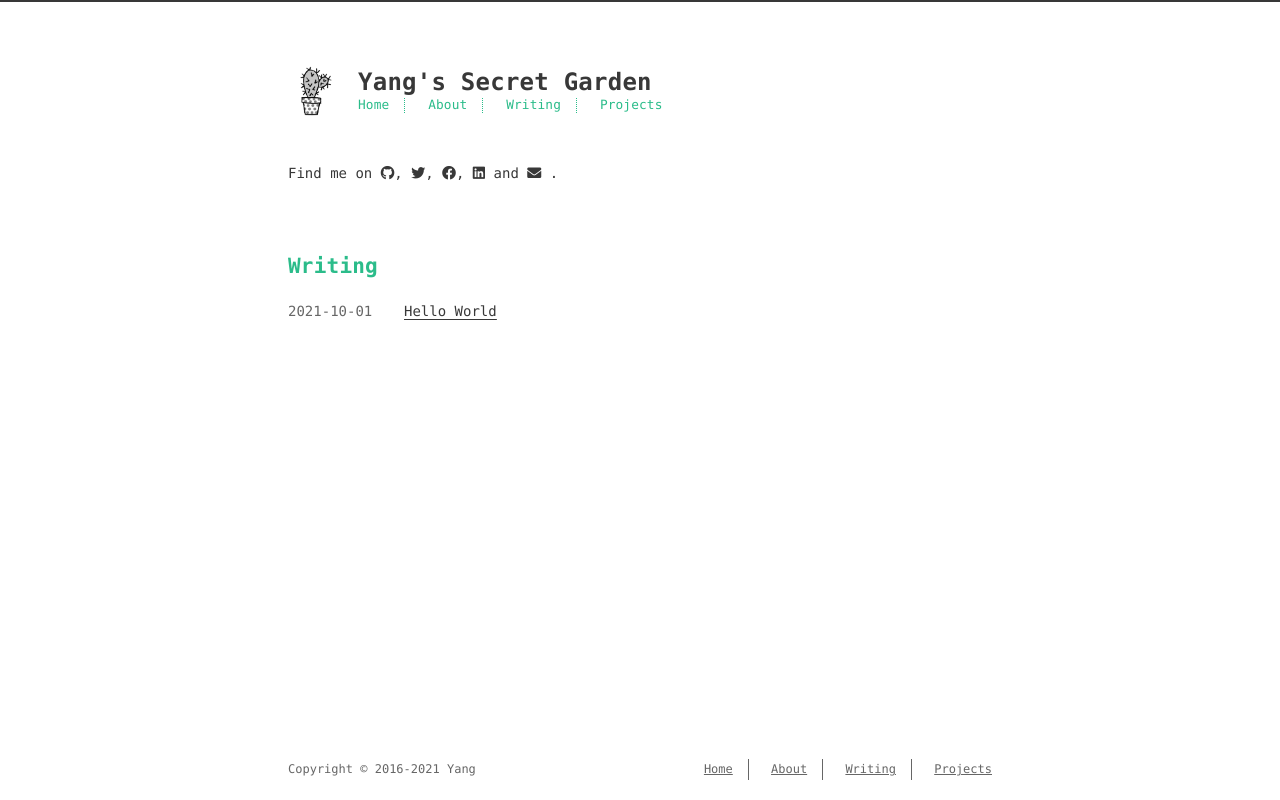
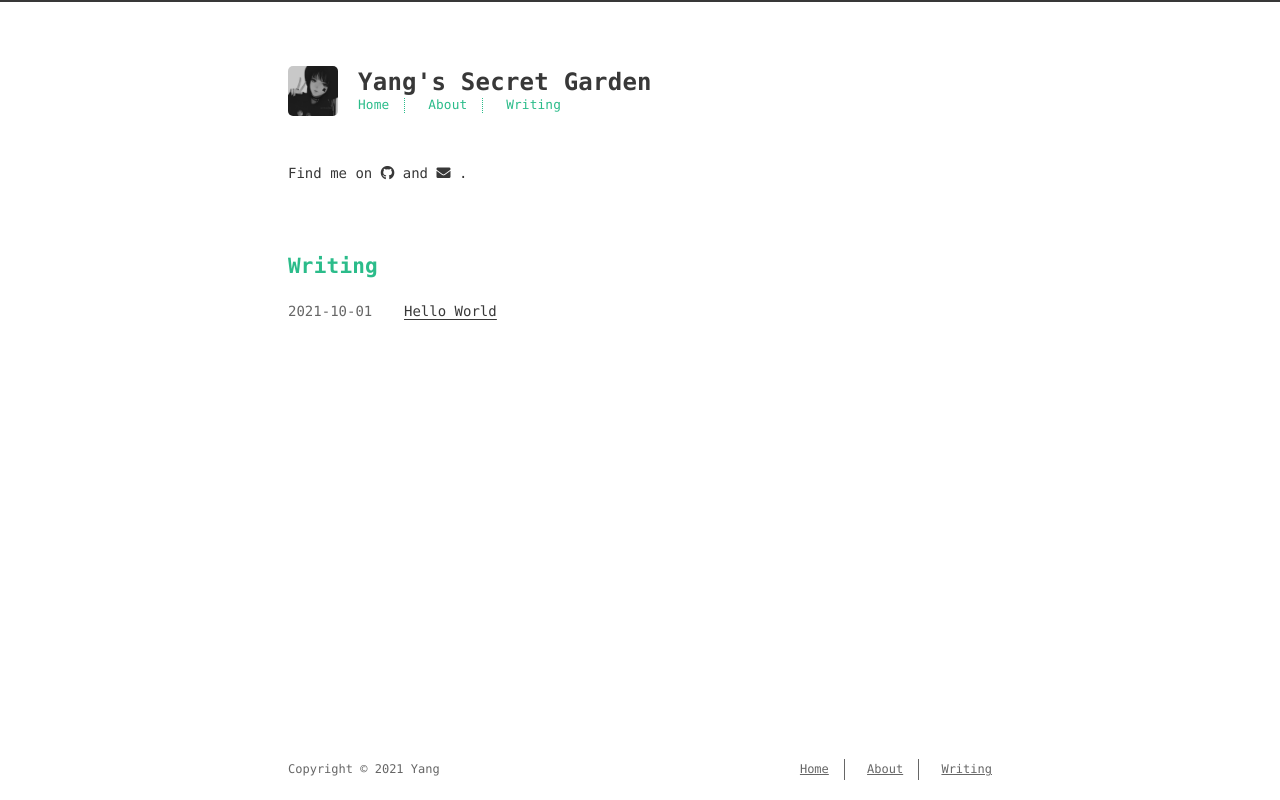
Before and after one commit to cyliu-hep/cyliu-hep.github.io, a plain HTML site: page index.html in a window 1280 px wide. Drawn offline with nearby package versions, Linux system fonts and the light colour scheme.

Commit message:
Site updated: 2021-10-01 10:36:57

```diff
--- a/2021/10/01/hello-world/index.html
+++ b/2021/10/01/hello-world/index.html
@@ -21,17 +21,17 @@
 
 
 
-          <link rel="shortcut icon" href="/images/favicon.ico">
+          <link rel="shortcut icon" href="/images/my-logo.ico">
 
 
 
 
-          <link rel="icon" type="image/png" href="/images/favicon-192x192.png" sizes="192x192">
+          <link rel="icon" type="image/png" href="/images/my-logo.png" sizes="192x192">
 
 
 
 
-          <link rel="apple-touch-icon" sizes="180x180" href="/images/apple-touch-icon.png">
+          <link rel="apple-touch-icon" sizes="180x180" href="/images/my-logo.png">
 
 
 
@@ -65,8 +65,6 @@
           <li><a href="/about/">About</a></li>
 
           <li><a href="/archives/">Writing</a></li>
-
-          <li><a href="/projects_url">Projects</a></li>
 
       </ul>
     </span>
@@ -172,8 +170,6 @@
 
           <li><a href="/archives/">Writing</a></li>
 
-          <li><a href="/projects_url">Projects</a></li>
-
       </ul>
     </div>
 
@@ -214,7 +210,7 @@
     Copyright &copy;
 
 
-    2016-2021
+    2021
     Yang
   </div>
   <div class="footer-right">
@@ -226,8 +222,6 @@
           <li><a href="/about/">About</a></li>
 
           <li><a href="/archives/">Writing</a></li>
-
-          <li><a href="/projects_url">Projects</a></li>
 
       </ul>
     </nav>
--- a/index.html
+++ b/index.html
@@ -17,17 +17,17 @@
 
 
 
-          <link rel="shortcut icon" href="/images/favicon.ico">
+          <link rel="shortcut icon" href="/images/my-logo.ico">
 
 
 
 
-          <link rel="icon" type="image/png" href="/images/favicon-192x192.png" sizes="192x192">
+          <link rel="icon" type="image/png" href="/images/my-logo.png" sizes="192x192">
 
 
 
 
-          <link rel="apple-touch-icon" sizes="180x180" href="/images/apple-touch-icon.png">
+          <link rel="apple-touch-icon" sizes="180x180" href="/images/my-logo.png">
 
 
 
@@ -54,7 +54,7 @@
   <a href="/">
 
 
-      <div id="logo" style="background-image: url(/images/logo.png);"></div>
+      <div id="logo" style="background-image: url(/images/my-logo.png);"></div>
 
 
     <div id="title">
@@ -73,8 +73,6 @@
 
         <li><a href="/archives/">Writing</a></li>
 
-        <li><a href="/projects_url">Projects</a></li>
-
     </ul>
   </div>
 </header>
@@ -89,39 +87,15 @@
 
 
 
-          <a class="icon" target="_blank" rel="noopener" href="http://github.com/probberechts/cactus-dark" aria-label="github">
+          <a class="icon" target="_blank" rel="noopener" href="http://github.com/cyliu-hep" aria-label="github">
             <i class="fab fa-github"></i><!--
-      ---></a><!--
-    ---><!--
-    --->,
-
-
-
-          <a class="icon" target="_blank" rel="noopener" href="/" aria-label="twitter">
-            <i class="fab fa-twitter"></i><!--
-      ---></a><!--
-    ---><!--
-    --->,
-
-
-
-          <a class="icon" target="_blank" rel="noopener" href="/" aria-label="facebook">
-            <i class="fab fa-facebook"></i><!--
-      ---></a><!--
-    ---><!--
-    --->,
-
-
-
-          <a class="icon" target="_blank" rel="noopener" href="/" aria-label="linkedin">
-            <i class="fab fa-linkedin"></i><!--
       ---></a><!--
     ---><!--
     ---> and
 
 
 
-          <a class="icon" target="_blank" rel="noopener" href="mailto:name@email.com" aria-label="mail">
+          <a class="icon" target="_blank" rel="noopener" href="mailto:liucy1999@88.com" aria-label="mail">
             <i class="fas fa-envelope"></i><!--
       ---></a>
         <!--
@@ -173,7 +147,7 @@
     Copyright &copy;
 
 
-    2016-2021
+    2021
     Yang
   </div>
   <div class="footer-right">
@@ -185,8 +159,6 @@
           <li><a href="/about/">About</a></li>
 
           <li><a href="/archives/">Writing</a></li>
-
-          <li><a href="/projects_url">Projects</a></li>
 
       </ul>
     </nav>
```
Also changed, not shown: archives/2021/10/index.html (+5 -9 lines), archives/2021/index.html (+5 -9 lines), archives/index.html (+5 -9 lines), images/my-logo.png (added).
